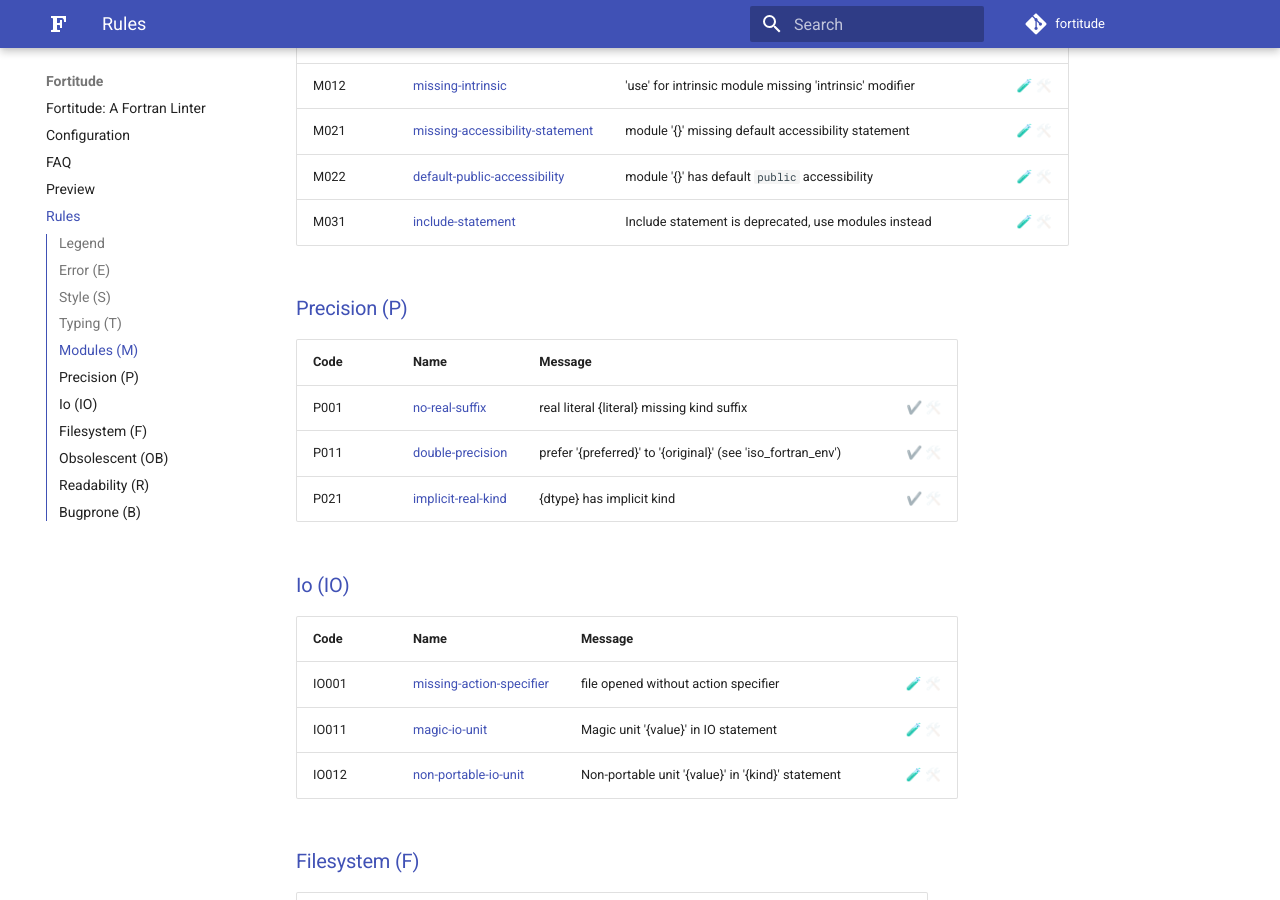
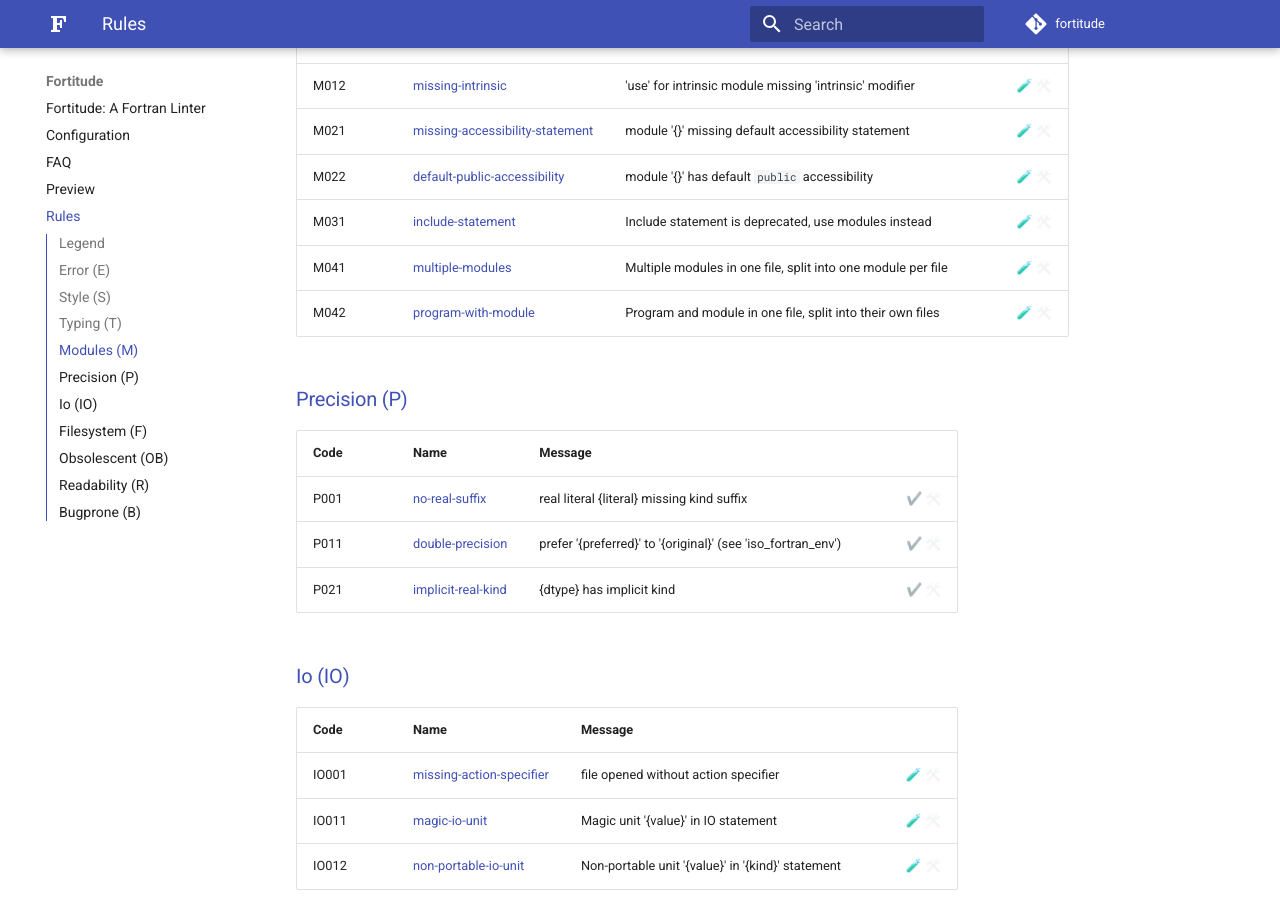
Before and after one commit to PlasmaFAIR/fortitude, an MkDocs documentation site: the page built from docs/rules.md, in a window 1280 px wide and 900 px high, scrolled down 2012 px. Built offline with MkDocs 1.6.1 and Material for MkDocs 9.7.7, drawn with Linux system fonts in a browser that asks for light colours; comment, search, counter and statistics services are not loaded.

Commit message:
Update docs

```diff
--- a/docs/rules.md
+++ b/docs/rules.md
@@ -50,6 +50,8 @@
 | M021 | [missing-accessibility-statement](rules/missing-accessibility-statement.md) | module '{}' missing default accessibility statement | <span title='Rule is in preview'>🧪</span> <span title='Automatic fix not available' style='opacity: 0.1' aria-hidden='true'>🛠️</span> |
 | M022 | [default-public-accessibility](rules/default-public-accessibility.md) | module '{}' has default `public` accessibility | <span title='Rule is in preview'>🧪</span> <span title='Automatic fix not available' style='opacity: 0.1' aria-hidden='true'>🛠️</span> |
 | M031 | [include-statement](rules/include-statement.md) | Include statement is deprecated, use modules instead | <span title='Rule is in preview'>🧪</span> <span title='Automatic fix not available' style='opacity: 0.1' aria-hidden='true'>🛠️</span> |
+| M041 | [multiple-modules](rules/multiple-modules.md) | Multiple modules in one file, split into one module per file | <span title='Rule is in preview'>🧪</span> <span title='Automatic fix not available' style='opacity: 0.1' aria-hidden='true'>🛠️</span> |
+| M042 | [program-with-module](rules/program-with-module.md) | Program and module in one file, split into their own files | <span title='Rule is in preview'>🧪</span> <span title='Automatic fix not available' style='opacity: 0.1' aria-hidden='true'>🛠️</span> |
 
 ### Precision (P)
 
```
Also changed, not shown: docs/rules/multiple-modules.md (added, +10 -0 lines), docs/rules/program-with-module.md (added, +10 -0 lines).
